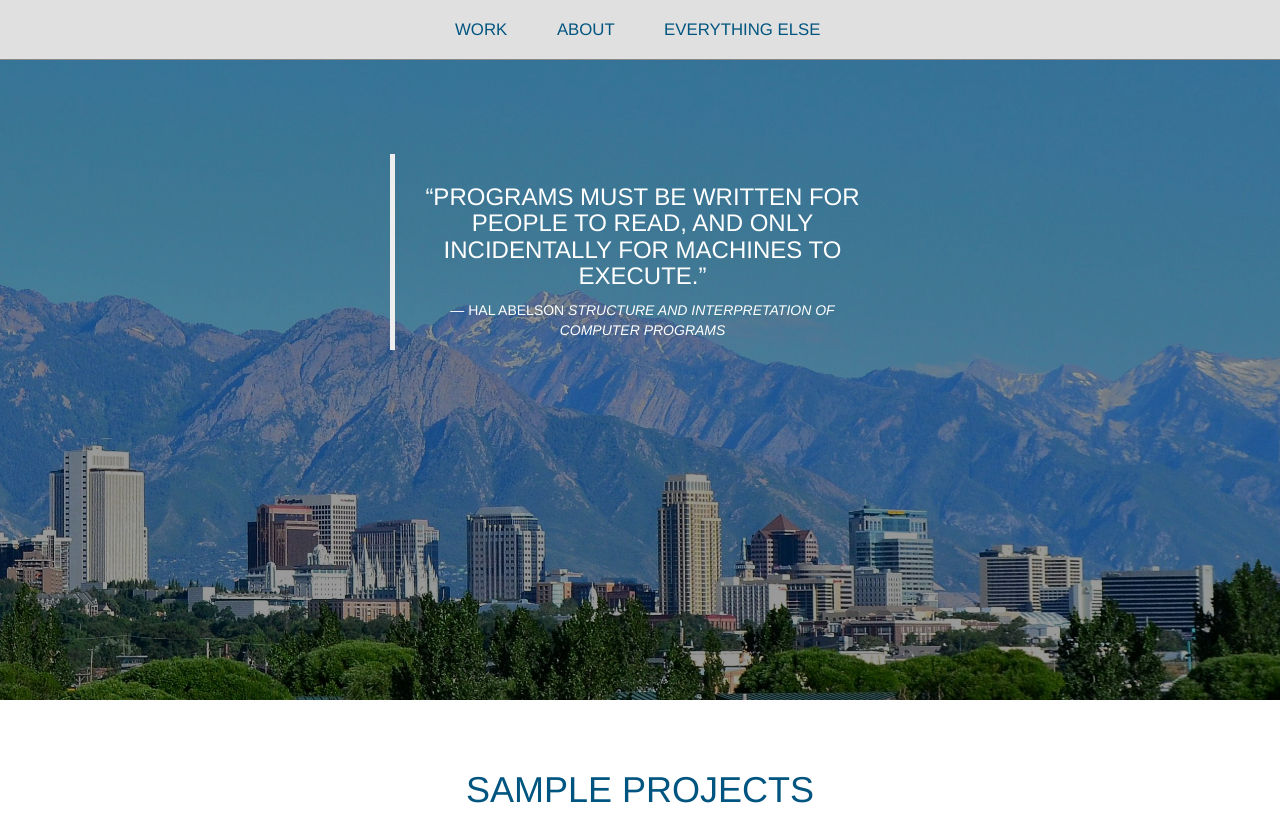
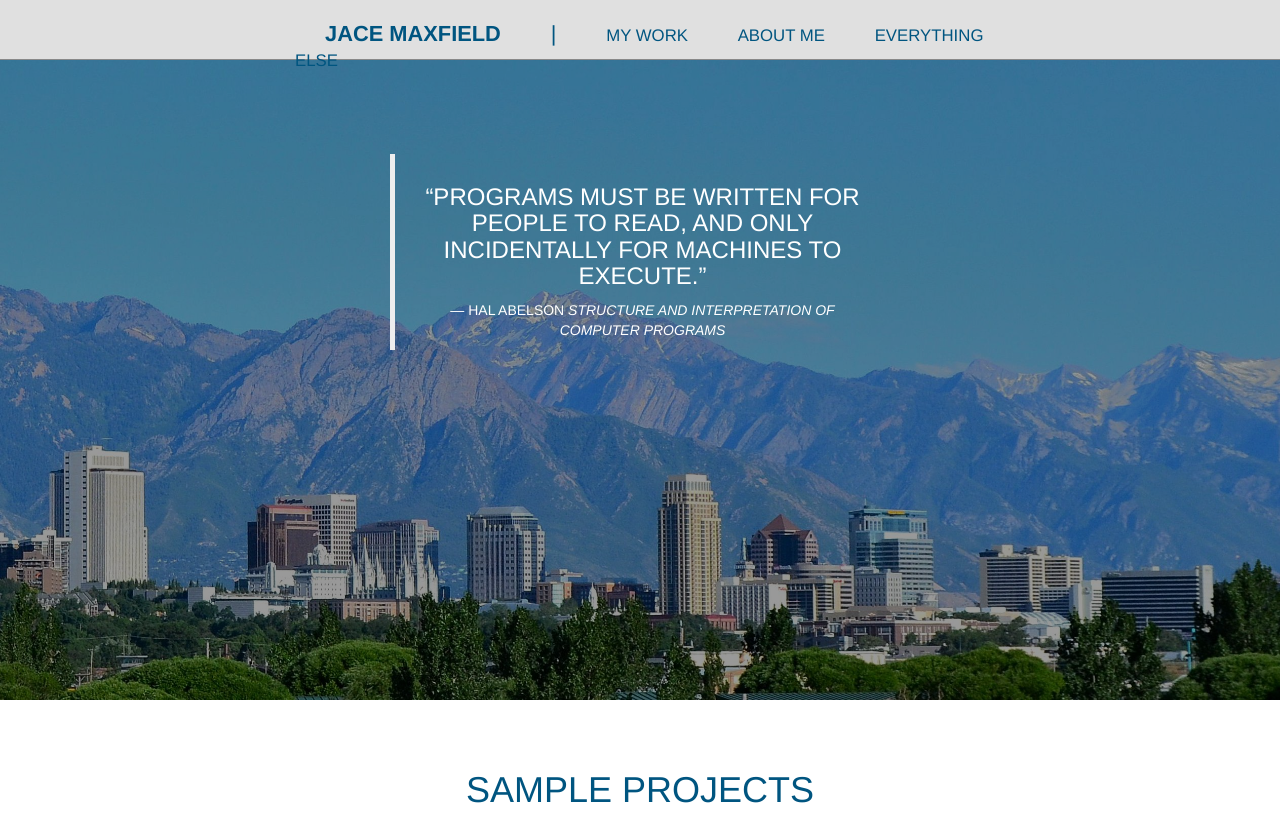
Before and after one commit to jmaxfield21/Portfolio, a plain HTML site: page index.html in a window 1280 px wide. Shown: the top 813 px of the page. Drawn offline with nearby package versions, Linux system fonts and the light colour scheme.

Commit message:
more small changes

```diff
--- a/css/main.css
+++ b/css/main.css
@@ -37,7 +37,7 @@
 }
 
 .center {
-	width: 550px;
+	width: 770px;
 	margin: 0 auto;
 }
 
@@ -54,6 +54,18 @@
 	margin-top: 18px;
 }
 
+.navigation span {
+	font-weight: 700;
+	font-size: 1.3em;
+	color: #005580;
+}
+
+.navigation span:after {
+	content: '|';
+	padding-left: 50px;
+	font-weight: 300;
+}
+
 .navigation li {
 	text-align: center;
 	display: inline;
@@ -63,7 +75,7 @@
 }
 
 .navigation li:first-child {
-	padding-left: 50px;
+	padding-left: 30px;
 }
 
 .navigation li:last-child {
--- a/index.html
+++ b/index.html
@@ -19,10 +19,13 @@
 			<div class="center">
 				<ul class="navigation">
 					<li>
-						<a href="#work">Work</a>
+						<span>Jace Maxfield</span>
 					</li>
 					<li>
-						<a id="about_link" href="#about">About</a>
+						<a href="#work">My Work</a>
+					</li>
+					<li>
+						<a id="about_link" href="#about">About Me</a>
 					</li>
 					<li>
 						<a href="#everything_else">Everything Else</a>
```
